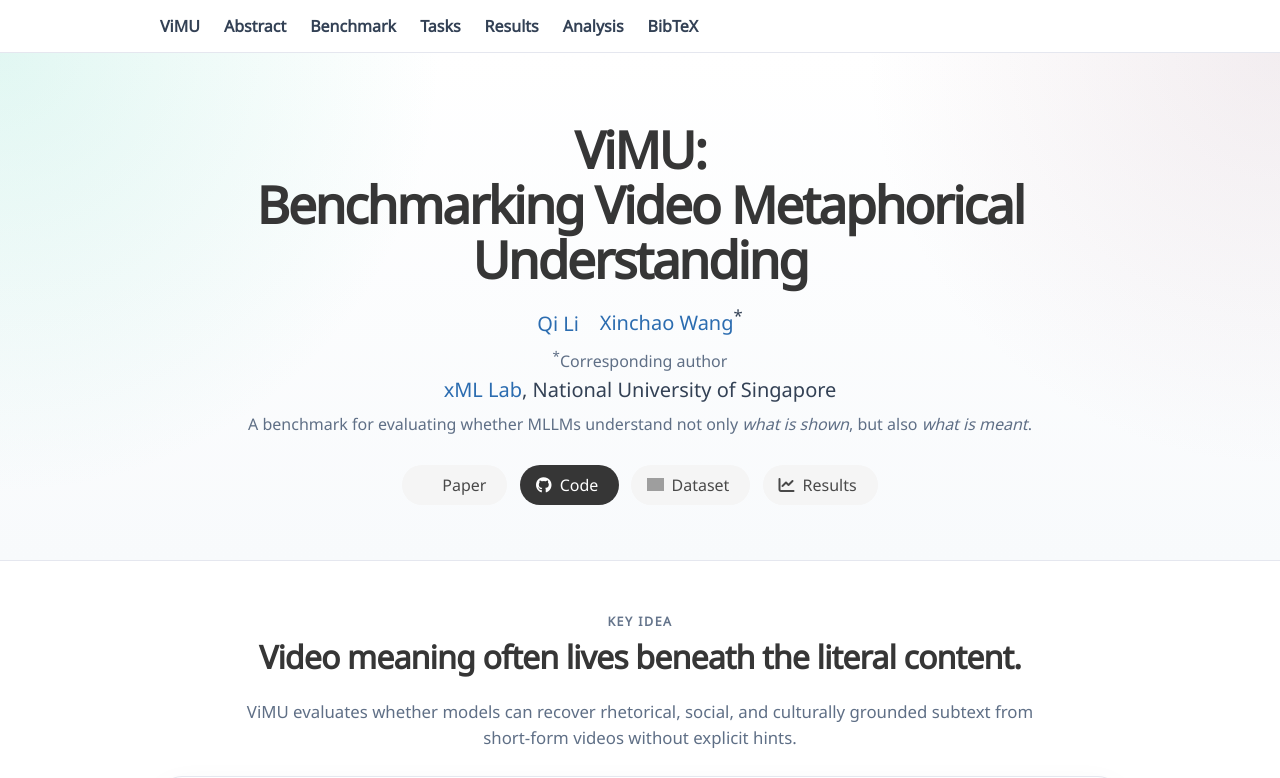
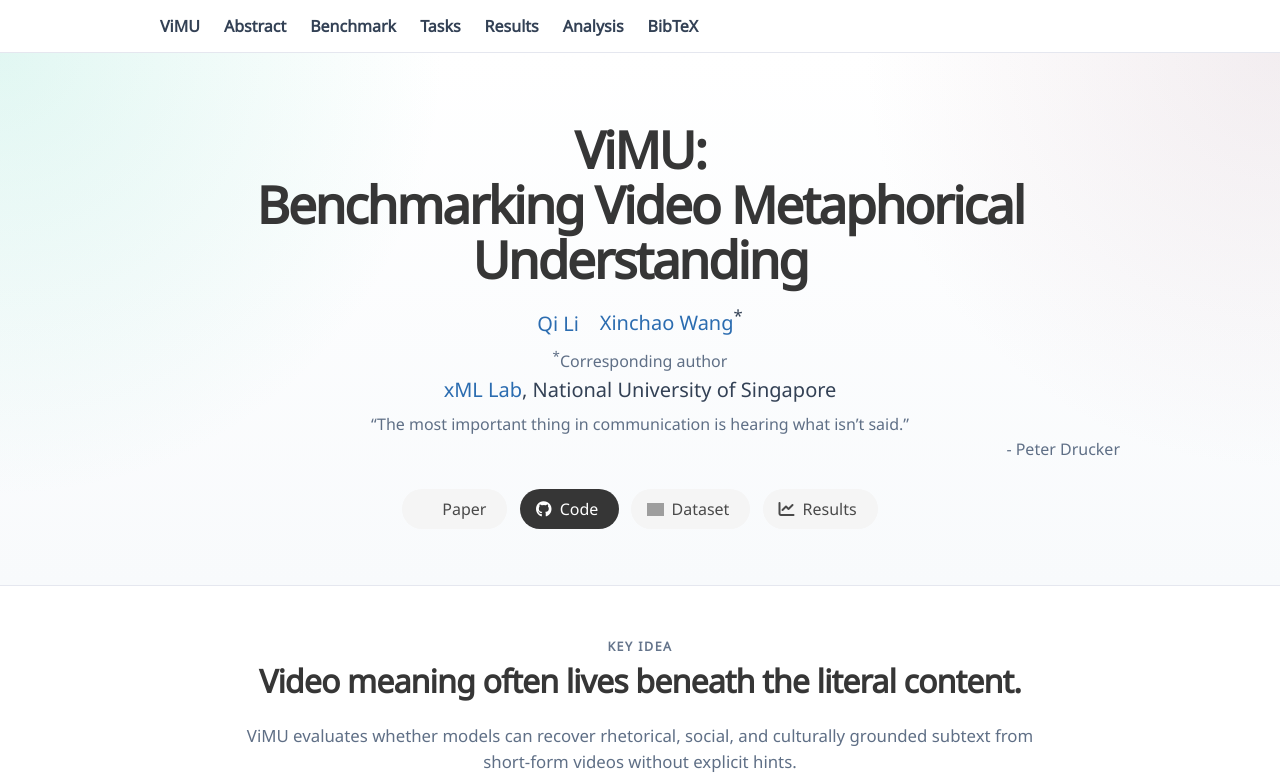
Before and after one commit to LiQiiiii/Video-Metaphorical-Understanding, a plain HTML site: page index.html in a window 1280 px wide. Shown: the top 778 px of the page. Drawn offline with nearby package versions, Linux system fonts and the light colour scheme; grey boxes are pictures that could not be loaded; some icons are missing; a web font is replaced by a local one.

Commit message:
Update index.html

```diff
--- a/index.html
+++ b/index.html
@@ -358,9 +358,10 @@
         National University of Singapore
       </div>
 
-      <div class="is-size-6 publication-note">
-        A benchmark for evaluating whether MLLMs understand not only <em>what is shown</em>, but also <em>what is meant</em>.
-      </div>
+<div class="is-size-6 publication-note">
+  “The most important thing in communication is hearing what isn’t said.”<br>
+  <span style="display:block; text-align:right;">- Peter Drucker</span>
+</div>
 
 <div class="publication-links">
   <span class="link-block">
```
